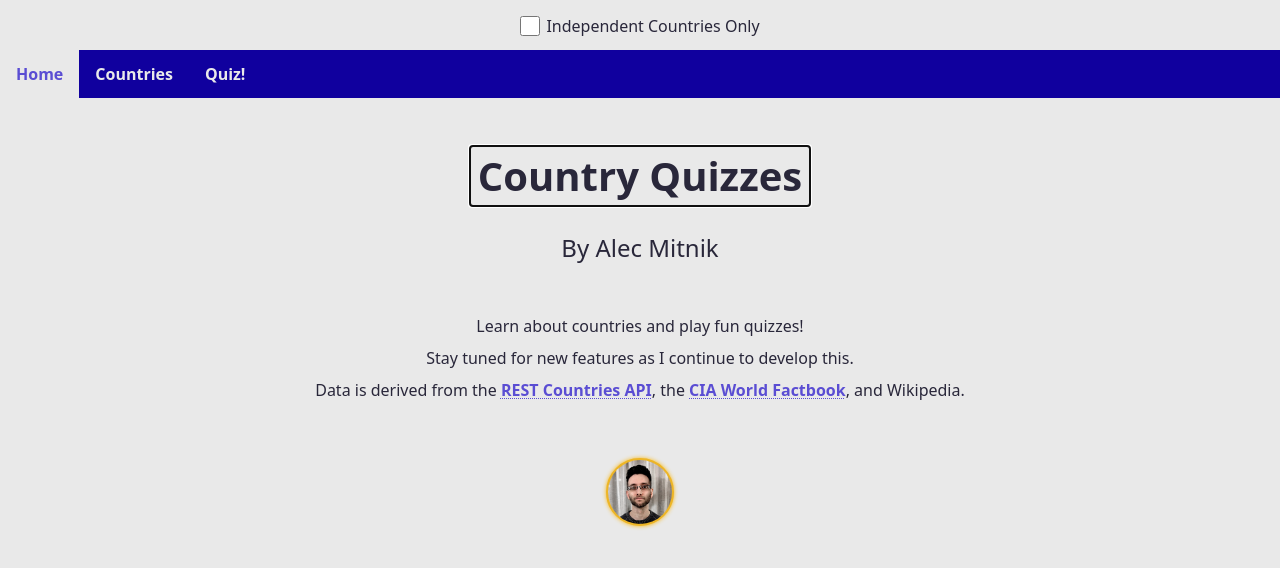
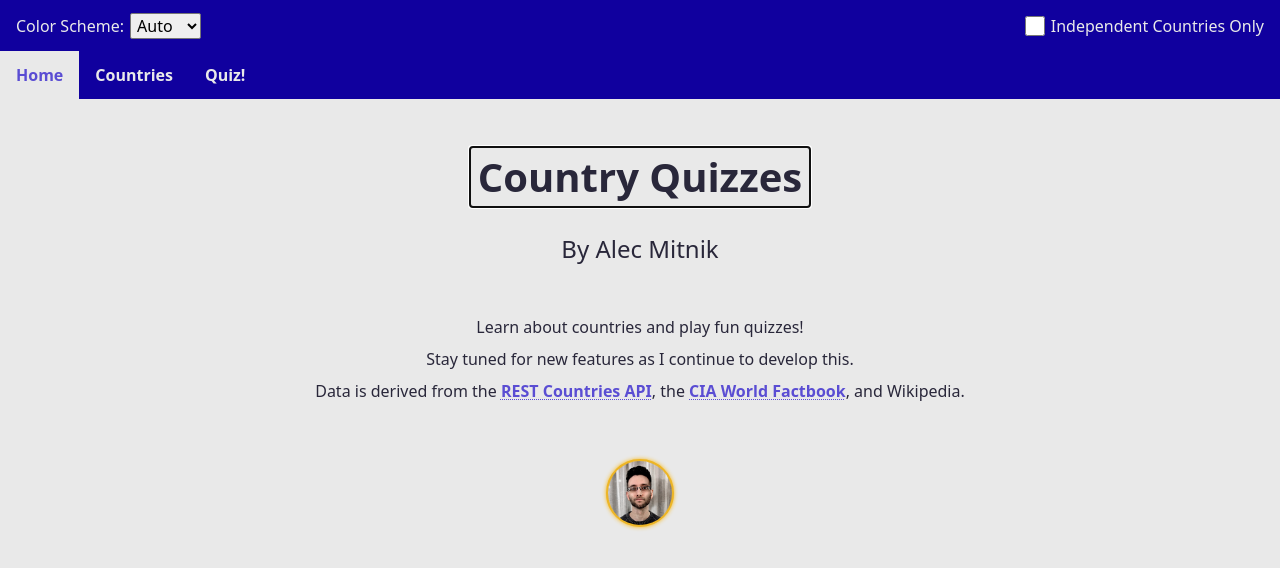
Before and after one commit to alec-mitnik/country-quizzes, a React (Vite) app: page / in a window 1280 px wide. Shown: the top 568 px of the page. Built offline with nearby package versions, Linux system fonts and the light colour scheme; a web font is replaced by a local one.

Commit message:
The problem was using a class name with "banner," which triggers ad-blockers

```diff
--- a/src/pages/Layout.css
+++ b/src/pages/Layout.css
@@ -1,24 +1,24 @@
 .layout-component {
-  /* .banner { */
-    /* width: 100%;
-    margin: auto; */
+  .banner {
+    width: 100%;
+    margin: auto;
 
     /* Darken the banner a bit when beyond the max width */
-    /* background: hsl(from var(--background-color-accent) h s calc(l * 0.8)); */
+    background: hsl(from var(--background-color-accent) h s calc(l * 0.8));
 
     /* Prevent shadow from showing below, allowing the selected nav option
     to blend with the background */
-    /* overflow: hidden; */
+    overflow: hidden;
 
-    /* .banner-content {
+    .banner-content {
       background: var(--background-color-accent);
       color: var(--background-color-accent-foreground-primary);
       max-width: var(--layout-max-width);
       margin: auto;
       text-align: center;
       box-shadow: 0 0 40px 5px var(--shadow-color);
-    } */
-  /* } */
+    }
+  }
 
   #settings-bar {
     width: 100%;
--- a/src/pages/Layout.tsx
+++ b/src/pages/Layout.tsx
@@ -2,7 +2,7 @@ import { useEffect, useRef, useState } from "react";
 import { NavLink, Outlet, useLocation } from "react-router-dom";
 import Button from "../Button";
 import useCountries from "../hooks/useCountries";
-import { isLocalStorageAvailable } from "../hooks/useLocalStorageState";
+import { isLocalStorageAvailable, useLocalStorageStateString } from "../hooks/useLocalStorageState";
 import {
   COUNTRIES_NAV_TEXT, HOME_NAV_TEXT, QUIZ_NAV_TEXT,
   SETTINGS_BAR_ACCESSIBLE_NAME
@@ -17,7 +17,7 @@ function Layout() {
   const { pathname } = useLocation();
   const mainElementRef = useRef<HTMLElement>(null);
   const { independentOnly, setIndependentOnly} = useCountries();
-  // const [colorScheme, setColorScheme] = useLocalStorageStateString("colorScheme", "");
+  const [colorScheme, setColorScheme] = useLocalStorageStateString("colorScheme", "");
 
   // Use a function initializer to only evaluate once on mount rather than every render
   const [localStorageAvailable, setLocalStorageAvailable] = useState(() => isLocalStorageAvailable());
@@ -45,8 +45,8 @@ function Layout() {
 
   return (
     <div className="layout-component component-wrapper">
-      <div className="bn">
-        <div className="bn-content">
+      <div className="banner">
+        <div className="banner-content">
           <section id="settings-bar" aria-label={SETTINGS_BAR_ACCESSIBLE_NAME}>
             {!localStorageAvailable && !localStorageWarningDismissed && <div className="local-storage-warning">
               <div>
@@ -59,7 +59,7 @@ function Layout() {
             </div>}
 
             <div className="settings-controls">
-              {/* <div>
+              <div>
                 <label>
                   <span>Color Scheme:</span>
                   <select id="color-scheme-select" value={colorScheme}
@@ -69,9 +69,9 @@ function Layout() {
                     <option value="dark">Dark</option>
                   </select>
                 </label>
-              </div> */}
+              </div>
 
-              {/* <div className="spacer"></div> */}
+              <div className="spacer"></div>
 
               <div>
                 <label>
```
Also changed, not shown: 1 other file (tests, documents, lock files or other folders).
